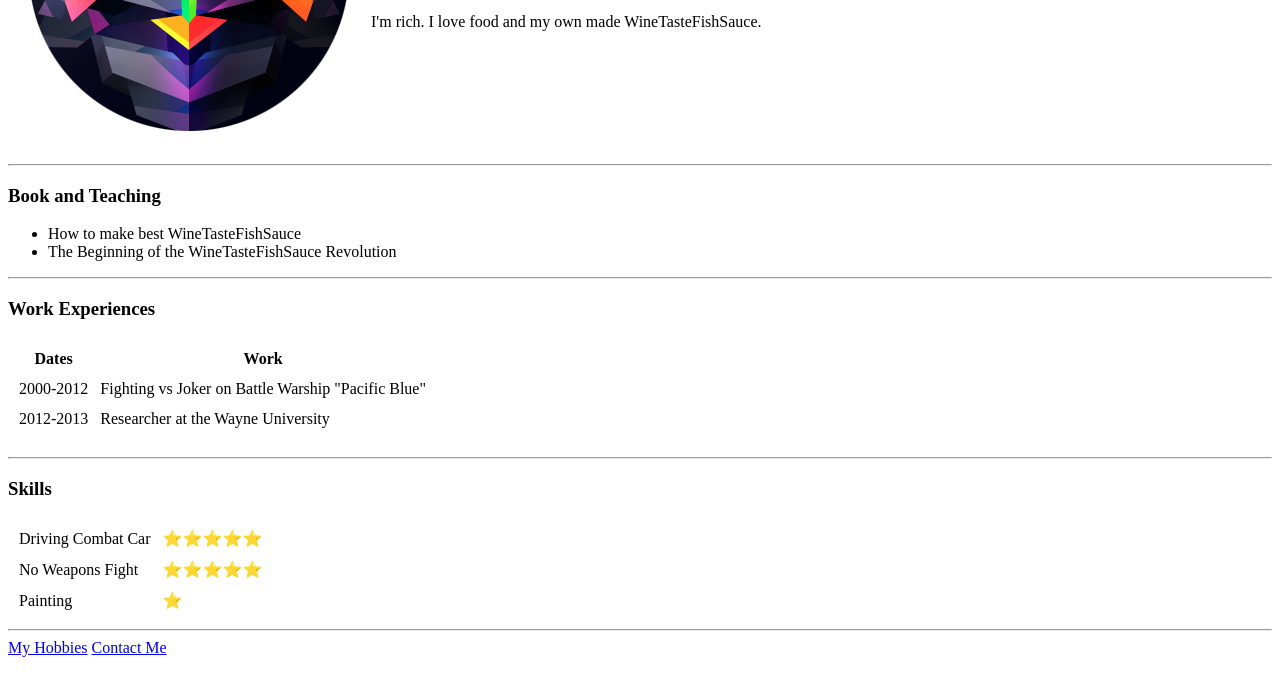
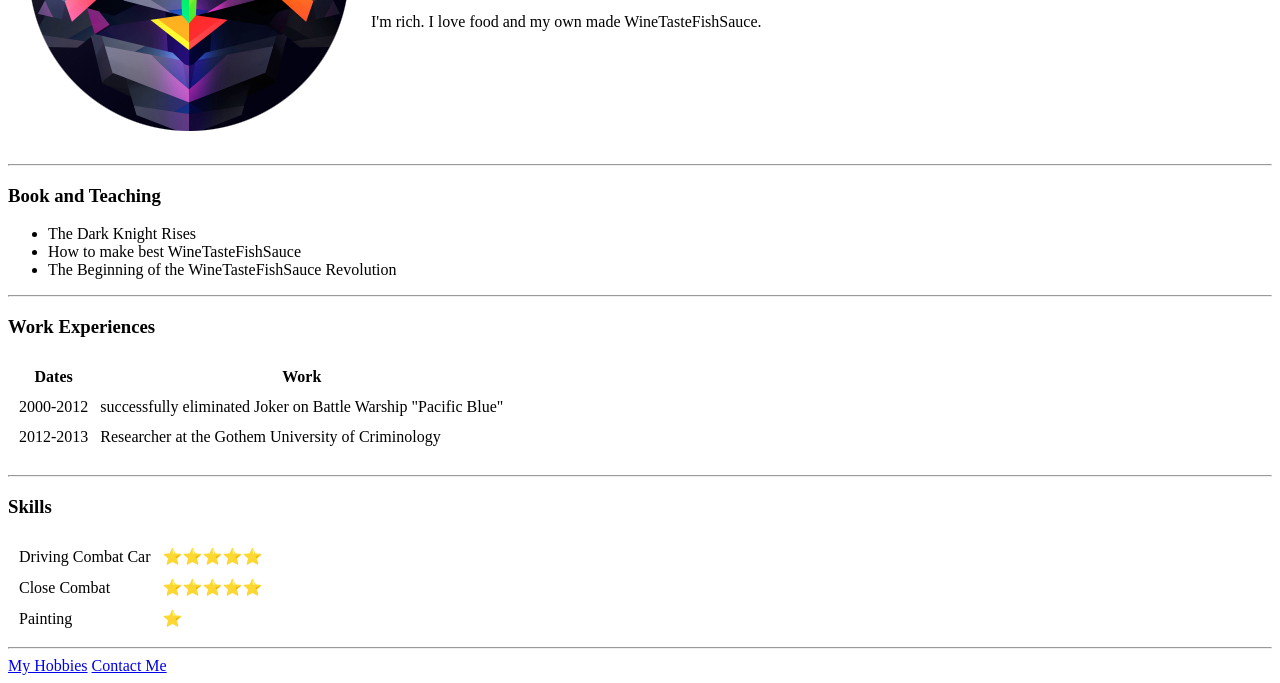
Before and after one commit to instantofu/cv, a plain HTML site: page index.html in a window 1280 px wide. Shown: the part 218-901 px from the top of the page. Drawn offline with Linux system fonts and the light colour scheme.

Commit message:
Update index.html

```diff
--- a/index.html
+++ b/index.html
@@ -20,6 +20,7 @@
 
   <h3>Book and Teaching</h3>
   <ul>
+    <li>The Dark Knight Rises</li>
     <li>How to make best WineTasteFishSauce</li>
     <li>The Beginning of the WineTasteFishSauce Revolution</li>
   </ul>
@@ -38,10 +39,10 @@
     <tbody>
       <tr>
         <td>2000-2012</td>
-        <td>Fighting vs Joker on Battle Warship "Pacific Blue"</td>
+        <td>successfully eliminated Joker on Battle Warship "Pacific Blue"</td>
       </tr>
         <td>2012-2013</td>
-        <td>Researcher at the Wayne University</td>
+        <td>Researcher at the Gothem University of Criminology</td>
       <tr>
     </tbody>
     <tfoot>
@@ -58,7 +59,7 @@
       <td>⭐⭐⭐⭐⭐</td>
     </tr>
     <tr>
-      <td>No Weapons Fight</td>
+      <td>Close Combat</td>
       <td>⭐⭐⭐⭐⭐</td>
     </tr>
     <tr>
```
